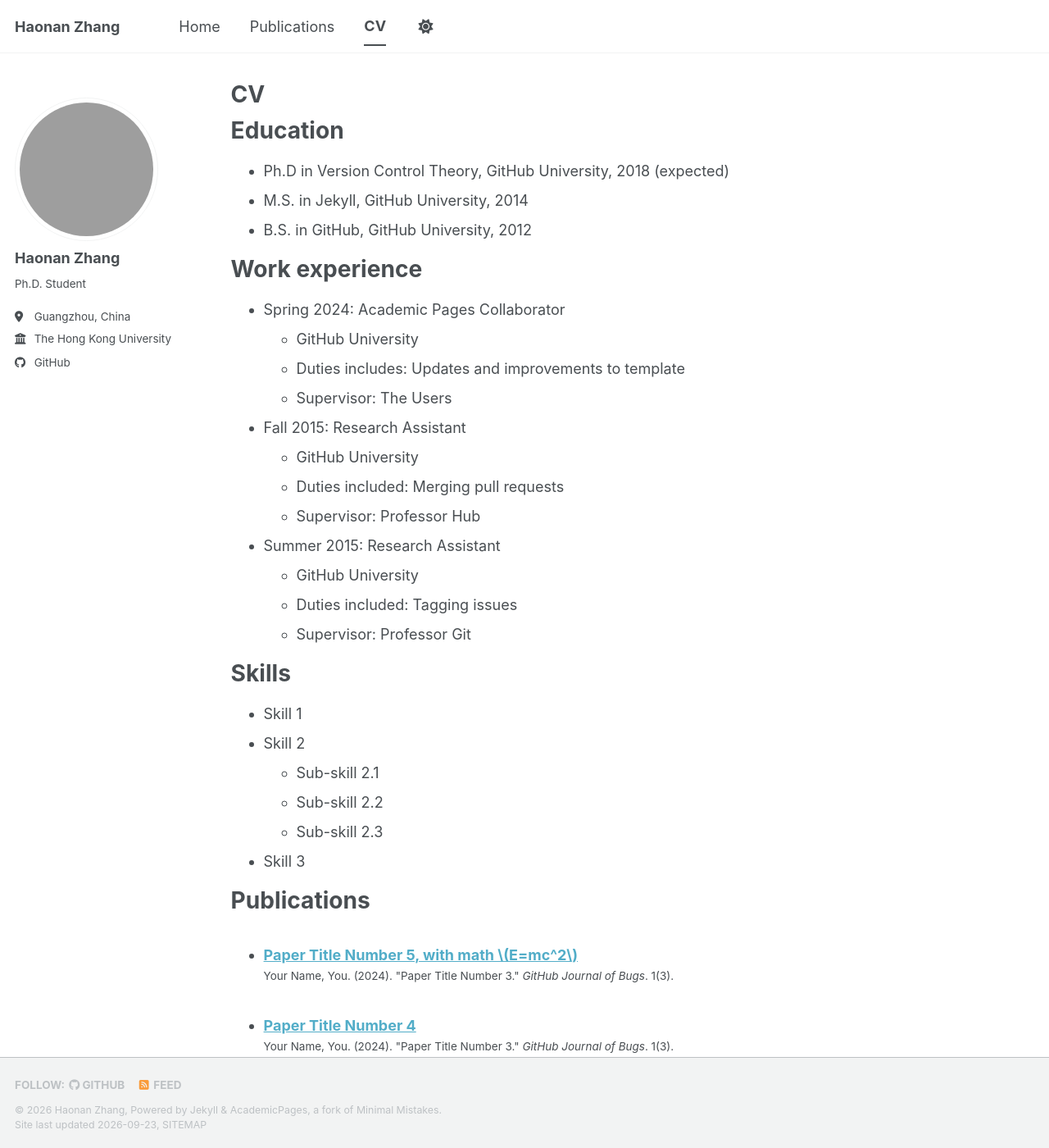
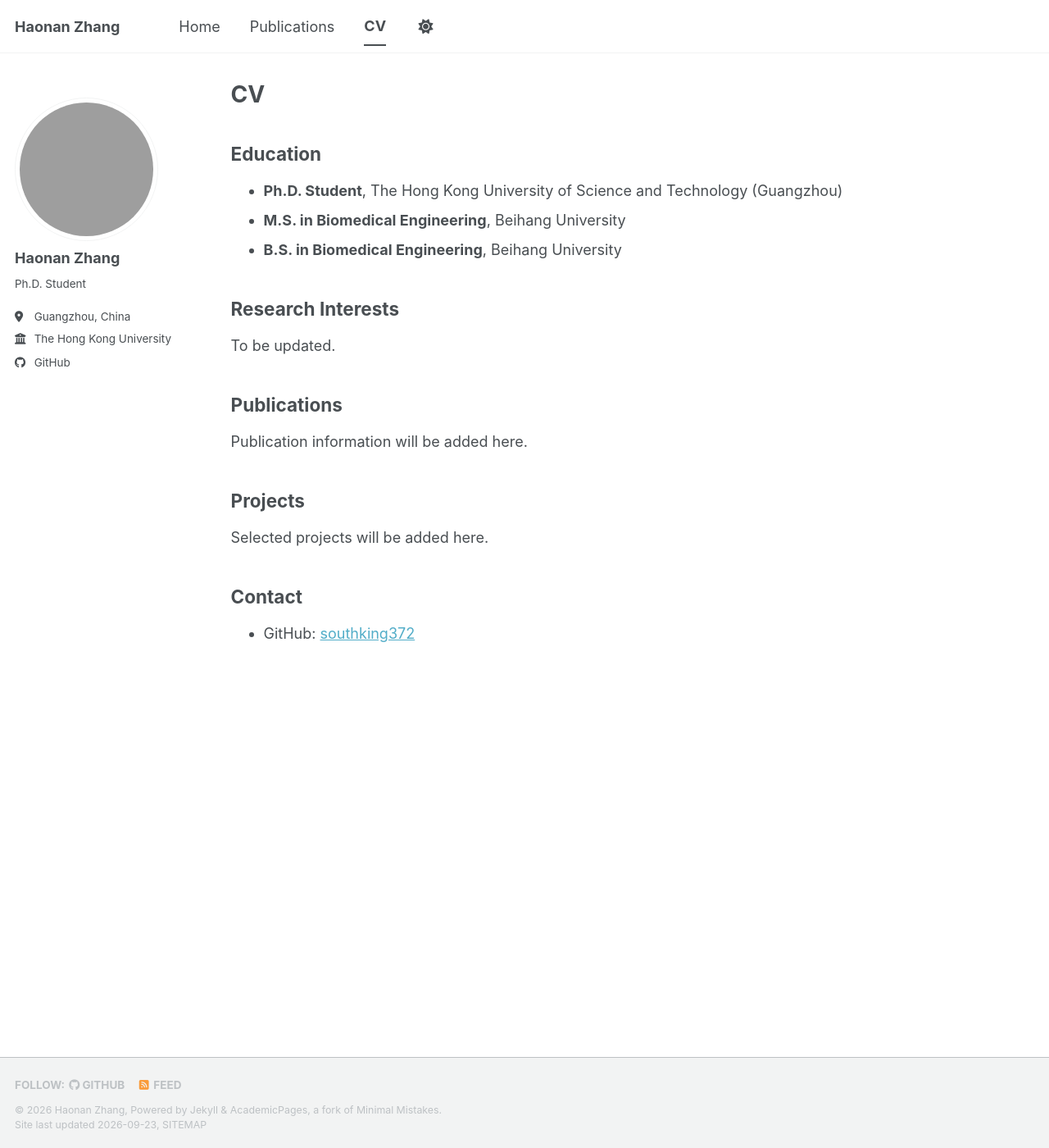
Before and after one commit to southking372/southking372.github.io, a Jekyll site: the page built from _pages/cv.md, in a window 1280 px wide and 1400 px high. Shown: the whole window at 82% size. Built offline with Jekyll 4.4.1, drawn with Linux system fonts in a browser that asks for light colours; a style sheet for code colours, icons or effects is not loaded; some of the changed text lies outside the part shown; grey boxes are pictures that could not be loaded.

Commit message:
Replace template CV with Haonan Zhang profile

```diff
--- a/_pages/cv.md
+++ b/_pages/cv.md
@@ -7,58 +7,24 @@ redirect_from:
   - /resume
 ---
 
-{% include base_path %}
+## Education
 
-Education
-======
-* Ph.D in Version Control Theory, GitHub University, 2018 (expected)
-* M.S. in Jekyll, GitHub University, 2014
-* B.S. in GitHub, GitHub University, 2012
+- **Ph.D. Student**, The Hong Kong University of Science and Technology (Guangzhou)
+- **M.S. in Biomedical Engineering**, Beihang University
+- **B.S. in Biomedical Engineering**, Beihang University
 
-Work experience
-======
-* Spring 2024: Academic Pages Collaborator
-  * GitHub University
-  * Duties includes: Updates and improvements to template
-  * Supervisor: The Users
+## Research Interests
 
-* Fall 2015: Research Assistant
-  * GitHub University
-  * Duties included: Merging pull requests
-  * Supervisor: Professor Hub
+To be updated.
 
-* Summer 2015: Research Assistant
-  * GitHub University
-  * Duties included: Tagging issues
-  * Supervisor: Professor Git
+## Publications
 
-Skills
-======
-* Skill 1
-* Skill 2
-  * Sub-skill 2.1
-  * Sub-skill 2.2
-  * Sub-skill 2.3
-* Skill 3
+Publication information will be added here.
 
-Publications
-======
-  <ul>{% for post in site.publications reversed %}
-    {% include archive-single-cv.html %}
-  {% endfor %}</ul>
+## Projects
 
-Talks
-======
-  <ul>{% for post in site.talks reversed %}
-    {% include archive-single-talk-cv.html  %}
-  {% endfor %}</ul>
+Selected projects will be added here.
 
-Teaching
-======
-  <ul>{% for post in site.teaching reversed %}
-    {% include archive-single-cv.html %}
-  {% endfor %}</ul>
+## Contact
 
-Service and leadership
-======
-* Currently signed in to 43 different slack teams
+- GitHub: [southking372](https://github.com/southking372)
```
